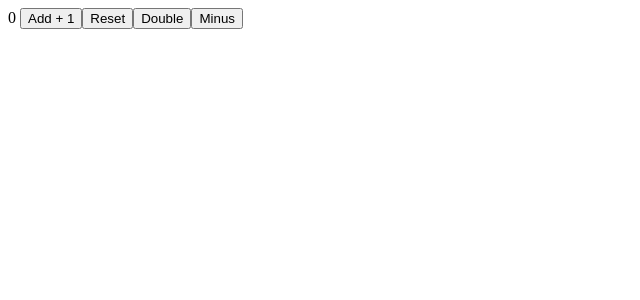
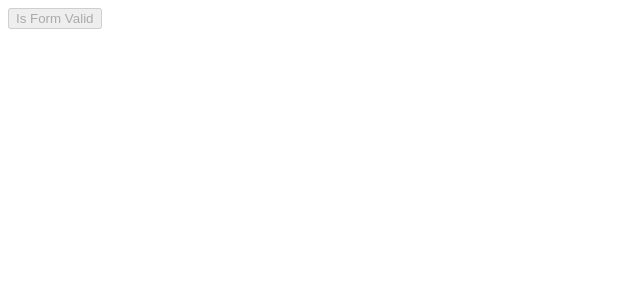
Before and after one commit to raaz9711/angular2025_code, an Angular app: page / in a window 1280 px wide. Shown: the top 300 px of the page, without its empty margins (0-640 px from the left). Built offline with nearby package versions, Linux system fonts and the light colour scheme.

Commit message:
starting topic by branch -- Template Binding

```diff
--- a/src/app/app.component.html
+++ b/src/app/app.component.html
@@ -3,4 +3,6 @@
 <p>Emoji from AnimalService: {{animal.emoji}}</p>
 <app-child></app-child> -->
 
-<app-testcom></app-testcom>
+<!-- <app-testcom></app-testcom> -->
+
+<app-template-example></app-template-example>
--- a/src/app/app.component.ts
+++ b/src/app/app.component.ts
@@ -4,10 +4,11 @@ import { UserProfileComponent } from "./user-profile/user-profile.component";
 import { AnimalService } from './animal.service';
 import { ChildComponent } from "./child/child.component";
 import { TestcomComponent } from "./signaldoc/testcom/testcom.component";
+import { TemplateExampleComponent } from './template-example/template-example/template-example.component';
 
 @Component({
   selector: 'app-root',
-  imports: [RouterOutlet, UserProfileComponent, ChildComponent, TestcomComponent],
+  imports: [RouterOutlet, UserProfileComponent, ChildComponent, TestcomComponent,TemplateExampleComponent],
   templateUrl: './app.component.html',
   styleUrl: './app.component.css',
   viewProviders: [{provide:AnimalService, useClass: AnimalService}],
--- /dev/null
+++ b/src/app/template-example/template-example/template-example.component.html
@@ -0,0 +1 @@
+<button [disabled]="isFormValid">Is Form Valid</button>
--- /dev/null
+++ b/src/app/template-example/template-example/template-example.component.ts
@@ -0,0 +1,12 @@
+import { Component } from '@angular/core';
+
+@Component({
+  selector: 'app-template-example',
+  imports: [],
+  templateUrl: './template-example.component.html',
+  styleUrl: './template-example.component.css'
+})
+export class TemplateExampleComponent {
+
+  isFormValid: boolean = true;
+}
```
Also changed, not shown: src/app/template-example/template-example/template-example.component.css (added), 1 other file (tests, documents, lock files or other folders).
